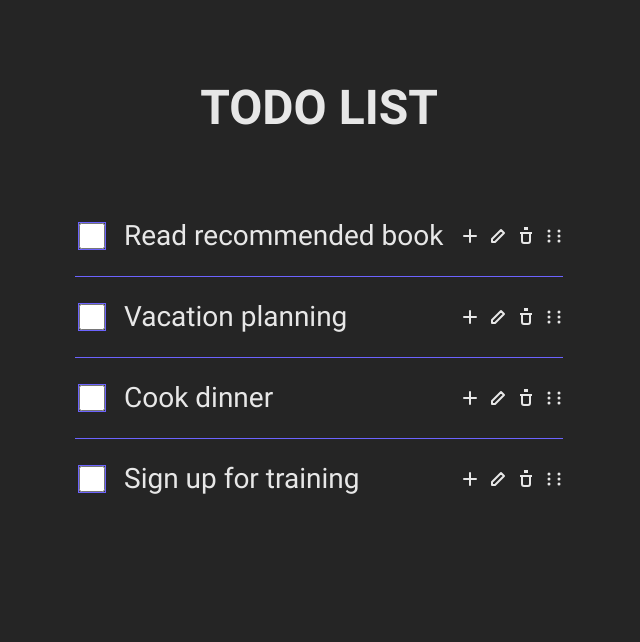
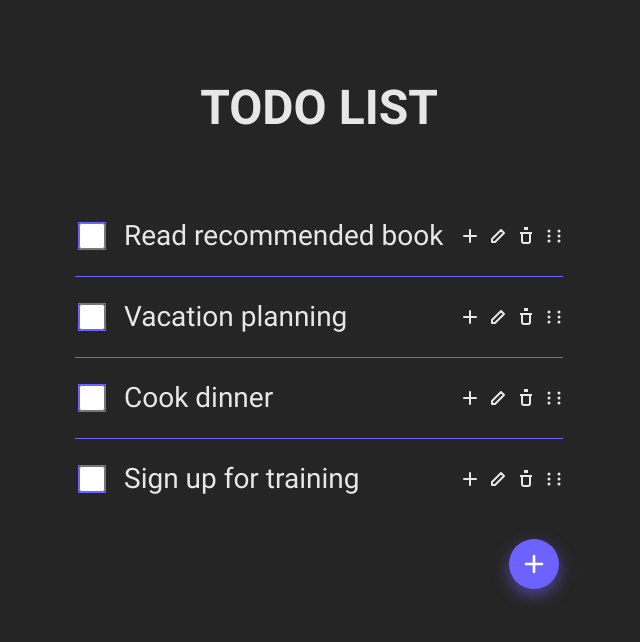
Before and after one commit to aleks-andra/todo-list-project, a React (Vite) app: page / in a window 1280 px wide. Shown: the top 642 px of the page, without its empty margins (321-961 px from the left). Built offline with nearby package versions, Linux system fonts and the light colour scheme.

Commit message:
добавляет большую иконку в компонент task

```diff
--- a/src/pages/home/ui/home-page.module.css
+++ b/src/pages/home/ui/home-page.module.css
@@ -1,4 +1,5 @@
 .page {
-    max-width: 750px;
-    margin: 0 auto;
+  max-width: 750px;
+  margin: 0 auto;
+  position: relative;
 }
--- a/src/shared/ui/icons/add-icon.tsx
+++ b/src/shared/ui/icons/add-icon.tsx
@@ -1,7 +1,7 @@
 import type { FC } from "react";
 
 export const AddIcon: FC = () => (
-  <svg width="18" height="18" viewBox="0 0 18 18" fill="none">
+  <svg width="24" height="24" viewBox="0 0 18 18" fill="none">
     <path
       d="M9 3v12M3 9h12"
       stroke="currentColor"
--- /dev/null
+++ b/src/widgets/add-task-button/index.ts
@@ -0,0 +1 @@
+export { AddTaskButton } from "./ui/add-task-button";
--- /dev/null
+++ b/src/widgets/add-task-button/ui/add-task-button.module.css
@@ -0,0 +1,36 @@
+.button {
+  position: absolute;
+  right: 20px;
+  bottom: -70px;
+  width: 50px;
+  height: 50px;
+  border-radius: 50%;
+  background: var(--accent);
+  color: #ffffff;
+  display: inline-flex;
+  align-items: center;
+  justify-content: center;
+  box-shadow: 0 6px 16px rgba(108, 92, 231, 0.6);
+  transition: transform 0.15s ease, box-shadow 0.15s ease, opacity 0.15s ease;
+  cursor: pointer;
+  border: none;
+}
+
+.button:hover {
+  transform: translateY(-1px);
+  box-shadow: 0 10px 22px rgba(108, 92, 231, 0.7);
+}
+
+.button:active {
+  transform: translateY(0);
+}
+
+.button:focus-visible {
+  outline: 2px solid #ffffff;
+  outline-offset: 2px;
+}
+
+.icon {
+  width: 24px;
+  height: 24px;
+}
--- /dev/null
+++ b/src/widgets/add-task-button/ui/add-task-button.tsx
@@ -0,0 +1,23 @@
+import type { FC } from "react";
+import { AddIcon } from "../../../shared/ui";
+import styles from "./add-task-button.module.css";
+
+type AddTaskButtonProps = {
+  onClick?: () => void;
+};
+
+export const AddTaskButton: FC<AddTaskButtonProps> = ({ onClick }) => {
+  return (
+    <button
+      type="button"
+      className={styles.button}
+      aria-label="Добавить задачу"
+      title="Добавить задачу"
+      onClick={onClick}
+    >
+      <span className={styles.icon}>
+        <AddIcon />
+      </span>
+    </button>
+  );
+};
--- a/src/widgets/task-list/ui/task-list/task-list.module.css
+++ b/src/widgets/task-list/ui/task-list/task-list.module.css
@@ -1,6 +1,7 @@
 .taskContainer {
   max-width: 520px;
   margin: 0 auto;
+  position: relative;
 }
 
 .taskList {
--- a/src/widgets/task-list/ui/task-list/task-list.tsx
+++ b/src/widgets/task-list/ui/task-list/task-list.tsx
@@ -1,11 +1,12 @@
 import type { FC } from "react";
 import type { Task } from "../../../../entities/task";
 import { TaskListItem } from "../task-list-item/task-list-item";
+import { AddTaskButton } from "../../../add-task-button";
 import styles from "./task-list.module.css";
 
 type Props = {
   tasks: Task[];
-}
+};
 
 export const TaskList: FC<Props> = ({ tasks }) => {
   return (
@@ -15,6 +16,7 @@ export const TaskList: FC<Props> = ({ tasks }) => {
           <TaskListItem key={task.id} task={task} />
         ))}
       </ul>
+      <AddTaskButton onClick={() => {}} />
     </section>
   );
 };
```
Lines whose indentation alone changed are shown as unchanged.
